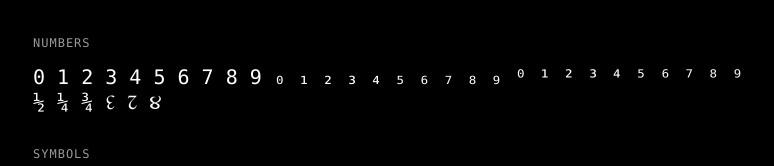
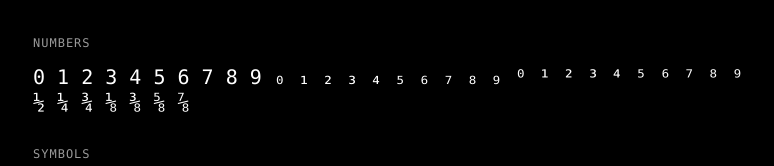
Before and after one commit to internet-development/www-server-mono, a Next.js app: page / in a window 1280 px wide. Shown: the part 2638-2804 px from the top of the page, without its empty margins (247-1021 px from the left). Built offline with nearby package versions, Linux system fonts and the light colour scheme; a web font is replaced by a local one.

Commit message:
feat: add fractional 8ths

```diff
--- a/components/MarketingServerMono.tsx
+++ b/components/MarketingServerMono.tsx
@@ -152,7 +152,7 @@ A B C D E F G H I J K L M N O P Q R S T U V W X Y Z a b c d e f g h i j k l m n
             <Title style={{ marginTop: `2rem` }}>Numbers</Title>
             <P style={{ marginTop: `1rem`, lineHeight: `1.6rem` }}>
               {`
-0 1 2 3 4 5 6 7 8 9 ₀ ₁ ₂ ₃ ₄ ₅ ₆ ₇ ₈ ₉ ⁰ ¹ ² ³ ⁴ ⁵ ⁶ ⁷ ⁸ ⁹ ½ ¼ ¾ ↋ ↊ ૪`}
+0 1 2 3 4 5 6 7 8 9 ₀ ₁ ₂ ₃ ₄ ₅ ₆ ₇ ₈ ₉ ⁰ ¹ ² ³ ⁴ ⁵ ⁶ ⁷ ⁸ ⁹ ½ ¼ ¾ ⅛ ⅜ ⅝ ⅞`}
             </P>
 
             <Title style={{ marginTop: `2rem` }}>Symbols</Title>
```
